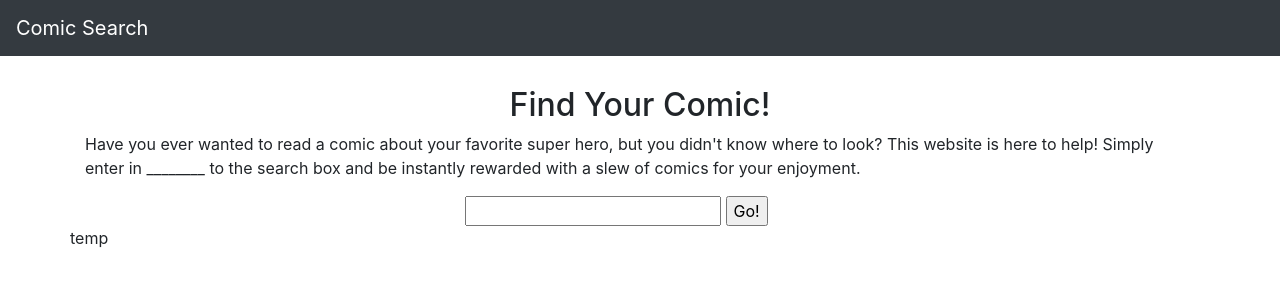
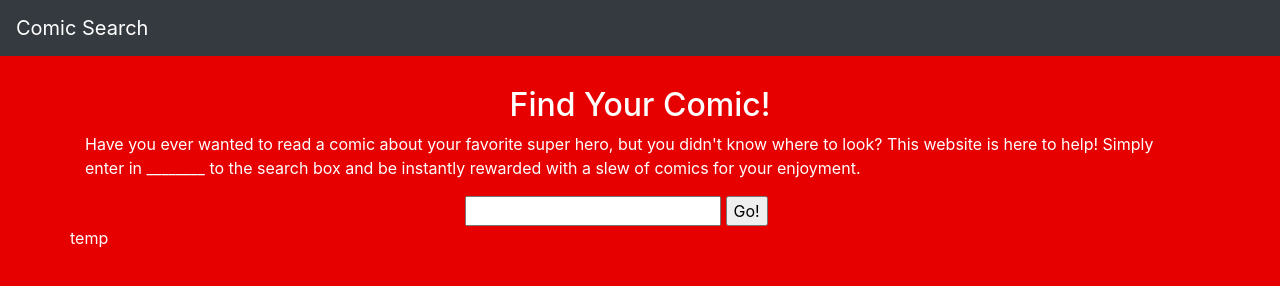
Before and after one commit to taeuscherpferd/JQueryCreativeAssignment, a plain HTML site: page index.html in a window 1280 px wide. Drawn offline with nearby package versions, Linux system fonts and the light colour scheme.

Commit message:
added basic css style

```diff
--- a/index.html
+++ b/index.html
@@ -5,7 +5,7 @@
   <title>Comic Search</title>
   <meta charset="utf-8">
   <meta name="viewport" content="width=device-width, initial-scale=1">
-  <link rel="stylesheet" href="main.css">
+  <link rel="stylesheet" href="styles.css">
   <link rel="stylesheet" href="https://maxcdn.bootstrapcdn.com/bootstrap/4.1.3/css/bootstrap.min.css">
   <script src="https://ajax.googleapis.com/ajax/libs/jquery/3.3.1/jquery.min.js"></script>
   <script src="https://cdnjs.cloudflare.com/ajax/libs/popper.js/1.14.3/umd/popper.min.js"></script>
--- a/styles.css
+++ b/styles.css
@@ -0,0 +1,4 @@
+body {
+    background-color: #e60000 !important;
+    color: #ffffff !important;
+}
```
